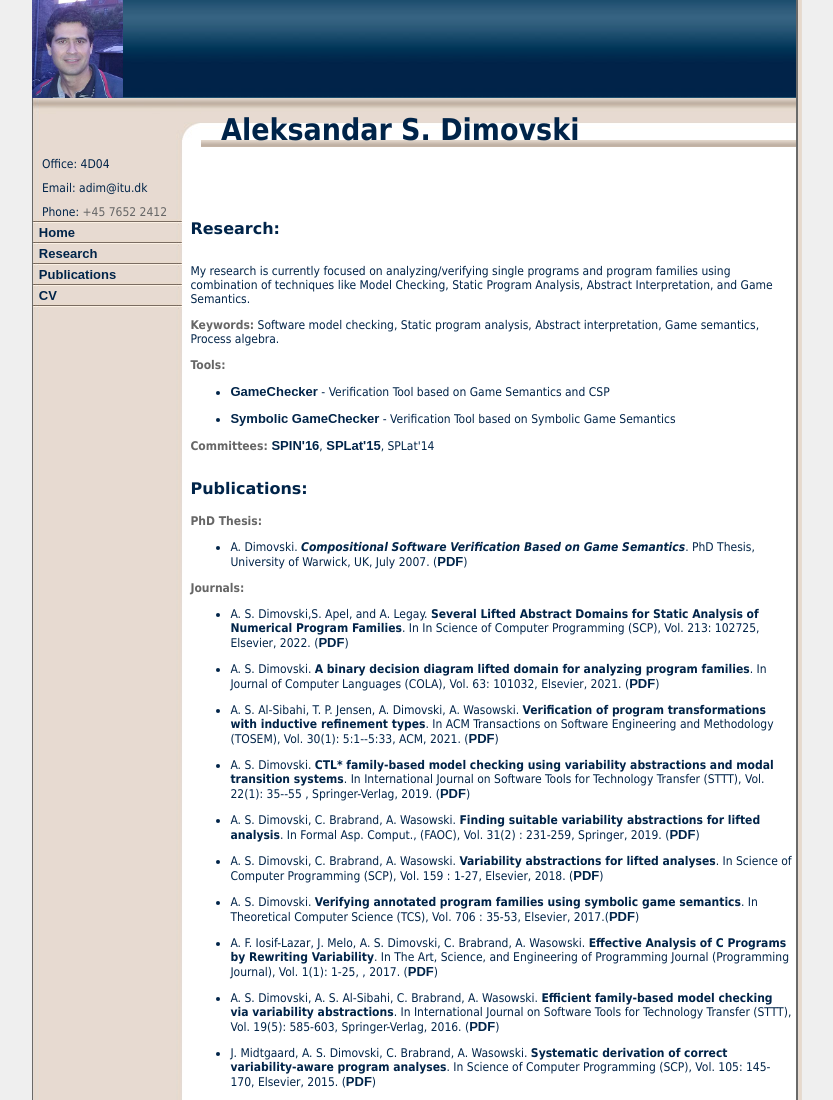
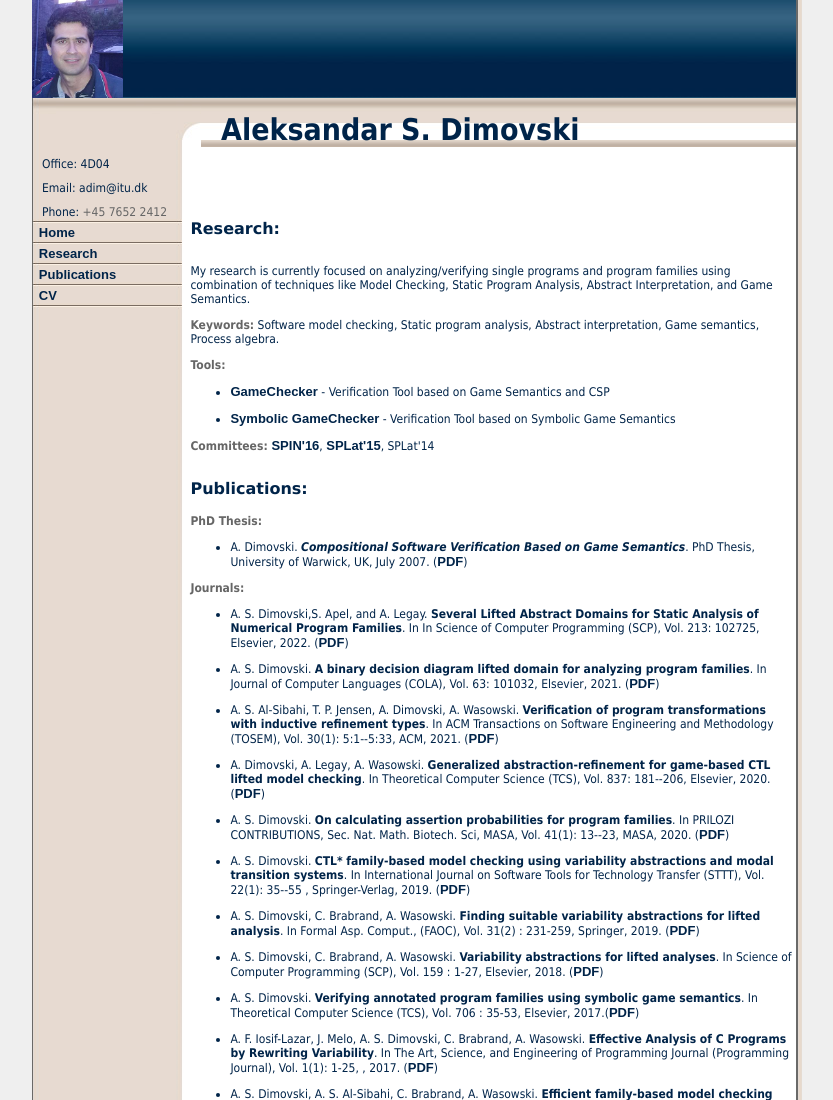
Before and after one commit to aleksdimovski/aleksdimovski.github.io, a plain HTML site: page index.html in a window 1280 px wide. Shown: the top 1100 px of the page, without its empty margins (223-1056 px from the left). Drawn offline with Linux system fonts and the light colour scheme.

Commit message:
Update index.html

```diff
--- a/index.html
+++ b/index.html
@@ -206,6 +206,18 @@ span.SpellE13 {mso-style-name:"";
 				auto;mso-list:l1 level1 lfo2;tab-stops:list 36.0pt"><span lang=EN-US
 				style='mso-ansi-language:EN-US'>A. S. Al-Sibahi, T. P. Jensen, A. Dimovski, A. Wasowski. <b>Verification of program transformations with inductive refinement types</b>.
 				</span>In <span class=SpellE4>ACM Transactions on Software Engineering and Methodology (TOSEM), Vol. 30(1): 5:1--5:33, ACM, 2021. (<a href="files/Rabit_tosem21.pdf">PDF</a>)</span></p>
+		</li>
+		<li>
+				<p><span class="MsoNormal" style="mso-margin-top-alt:auto;mso-margin-bottom-alt:
+				auto;mso-list:l1 level1 lfo2;tab-stops:list 36.0pt"><span lang=EN-US
+				style='mso-ansi-language:EN-US'>A. Dimovski, A. Legay, A. Wasowski. <b>Generalized abstraction-refinement for game-based CTL lifted model
+               checking</b>. </span>In <span class=SpellE4>Theoretical Computer Science (TCS), Vol. 837: 181--206, Elsevier, 2020. (<a href="files/dimovski_tcs20.pdf">PDF</a>)</span></p>
+		</li>
+		<li>
+				<p><span class="MsoNormal" style="mso-margin-top-alt:auto;mso-margin-bottom-alt:
+				auto;mso-list:l1 level1 lfo2;tab-stops:list 36.0pt"><span lang=EN-US
+				style='mso-ansi-language:EN-US'>A. S. Dimovski. <b>On calculating assertion probabilities for program families</b>.
+				</span>In <span class=SpellE4>PRILOZI CONTRIBUTIONS, Sec. Nat. Math. Biotech. Sci, MASA, Vol. 41(1): 13--23, MASA, 2020. (<a href="files/dimovski_masa20.pdf">PDF</a>)</span></p>
 		</li>
 		<li>
 				<p><span class="MsoNormal" style="mso-margin-top-alt:auto;mso-margin-bottom-alt:
```
